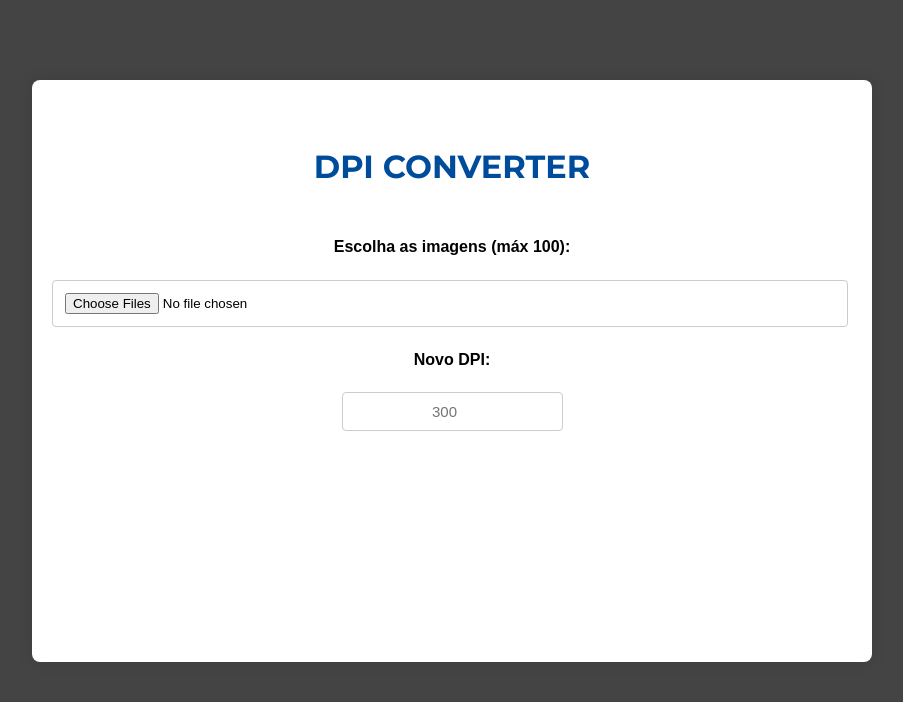
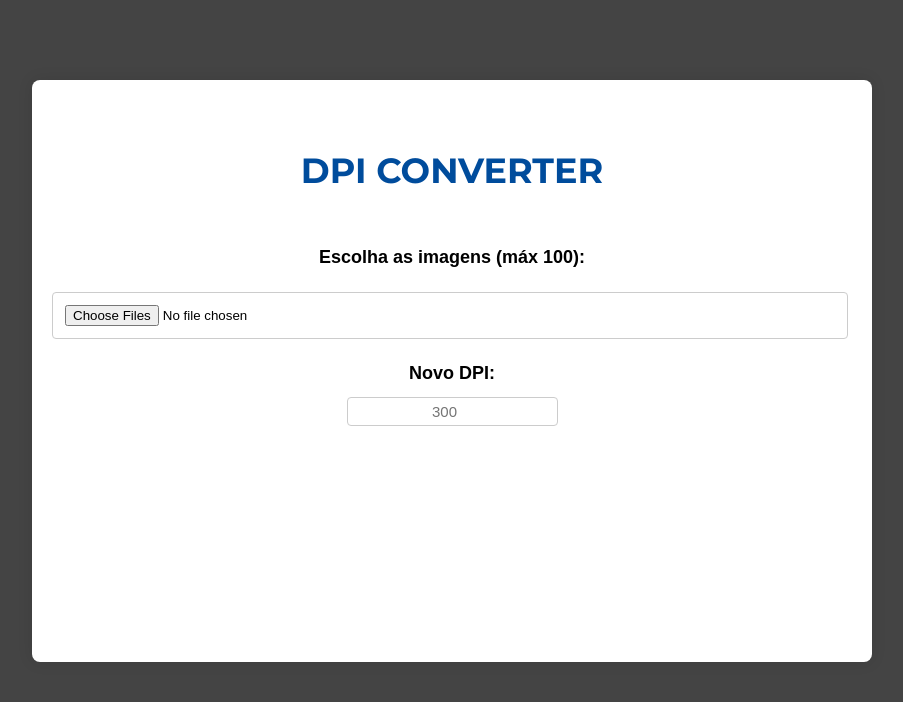
Before and after one commit to Tom-Vieira/DPI_CONVERTER_V3, a Flask app: page / in a window 1280 px wide. Shown: the top 702 px of the page, without its empty margins (188-1091 px from the left). Run offline with Flask 3, Linux system fonts and the light colour scheme.

Commit message:
Atualização de arquivos CSS

```diff
--- a/static/css/style.css
+++ b/static/css/style.css
@@ -29,6 +29,7 @@ h1 {
     text-align: center;
     color: #004c9c;
     padding: 20px;
+    font-size: 35px;
 }
 
 
@@ -43,6 +44,7 @@ label {
     align-items: center;
     justify-content: center;
     margin: 0 auto;
+    font-size: 18px;
 }
 
 input[type="file"] {
@@ -55,13 +57,13 @@ input[type="file"] {
 }
 
 #dpi {
-    padding: 10px;
+    padding: 5px;
     border-radius: 4px;
     border: 1px solid #cccccc;
     display: flex;
     align-items: center;
     justify-content: center;
-    margin: 20px auto;
+    margin: 10px auto;
     text-align: center;
     font-size: 15px;
     margin-bottom: 20px;
```
